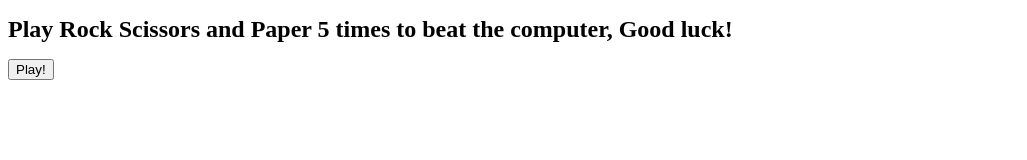
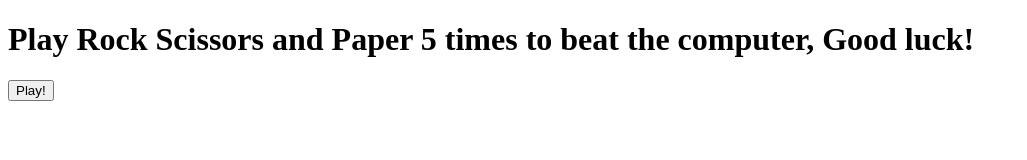
Before and after one commit to Dondesconton/rock-paper-scissors, a plain HTML site: page index.html in a window 1280 px wide. Shown: the whole page, without its empty margins (0-1027 px from the left). Drawn offline with Linux system fonts and the light colour scheme.

Commit message:
reset H1 fnt size

```diff
--- a/index.html
+++ b/index.html
@@ -7,7 +7,7 @@
 </head>
 
 <body>
-  <h1 style="font-size: x-large;">Play Rock Scissors and Paper 5 times to beat the computer, Good luck!</h1>
+  <h1>Play Rock Scissors and Paper 5 times to beat the computer, Good luck!</h1>
   <button onclick="game()" style="align-items: center;">Play!</button>
 
   <script>
```
